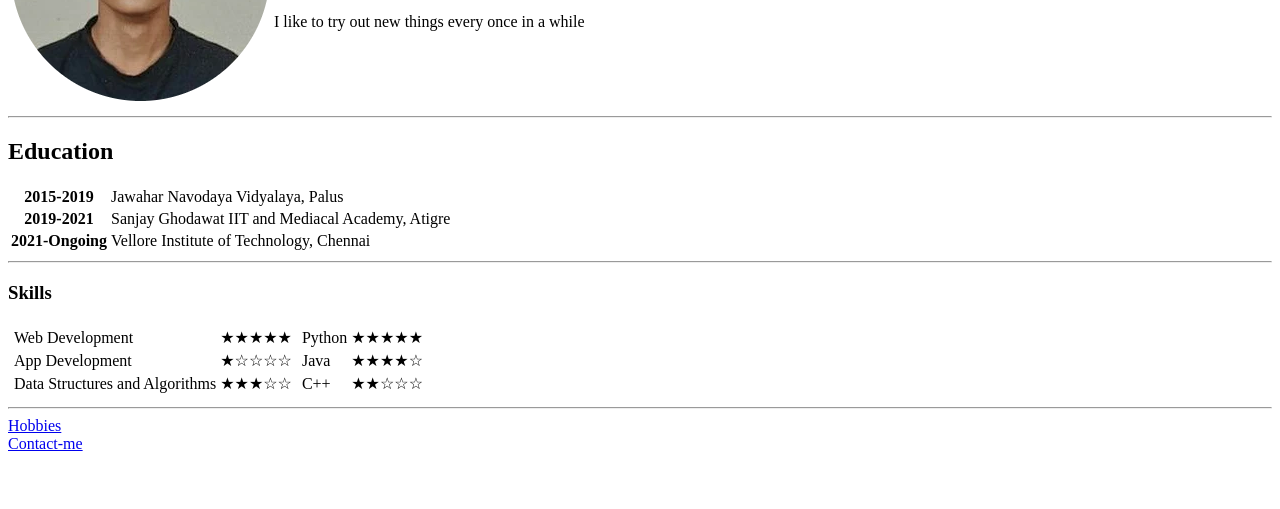
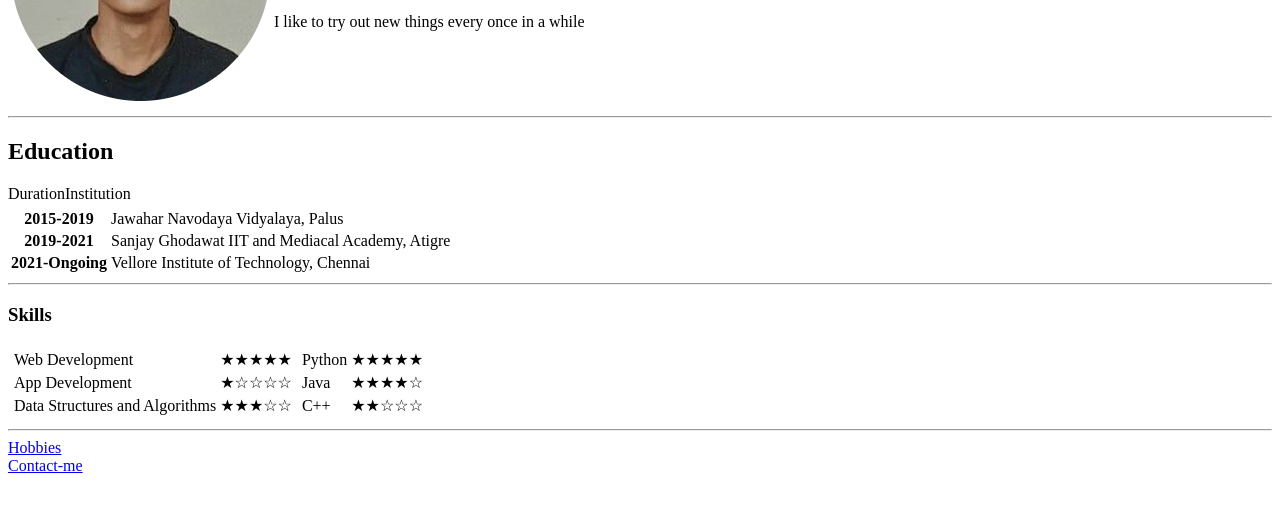
Before and after one commit to mrtanny17/initial-resume, a plain HTML site: page index.html in a window 1280 px wide. Shown: the part 169-678 px from the top of the page. Drawn offline with Linux system fonts and the light colour scheme.

Commit message:
Update index.html

```diff
--- a/index.html
+++ b/index.html
@@ -18,7 +18,12 @@
         <hr>
         <h2><b>Education</b></h2>
         <table>
-            <tr>
+            <thead>
+                <tr>Duration</tr>
+                <tr>Institution</tr>
+            </thead>
+            <tbody>
+                 <tr>
                 <th>2015-2019</th>
                 <td>Jawahar Navodaya Vidyalaya, Palus</td>
             </tr>
@@ -30,7 +35,8 @@
                 <th>2021-Ongoing</th>
                 <td>Vellore Institute of Technology, Chennai</td>
             </tr>
-        </table>
+            </tbody>
+          </table>
         <hr>
         <h3>Skills</h3>
         <table>
```
